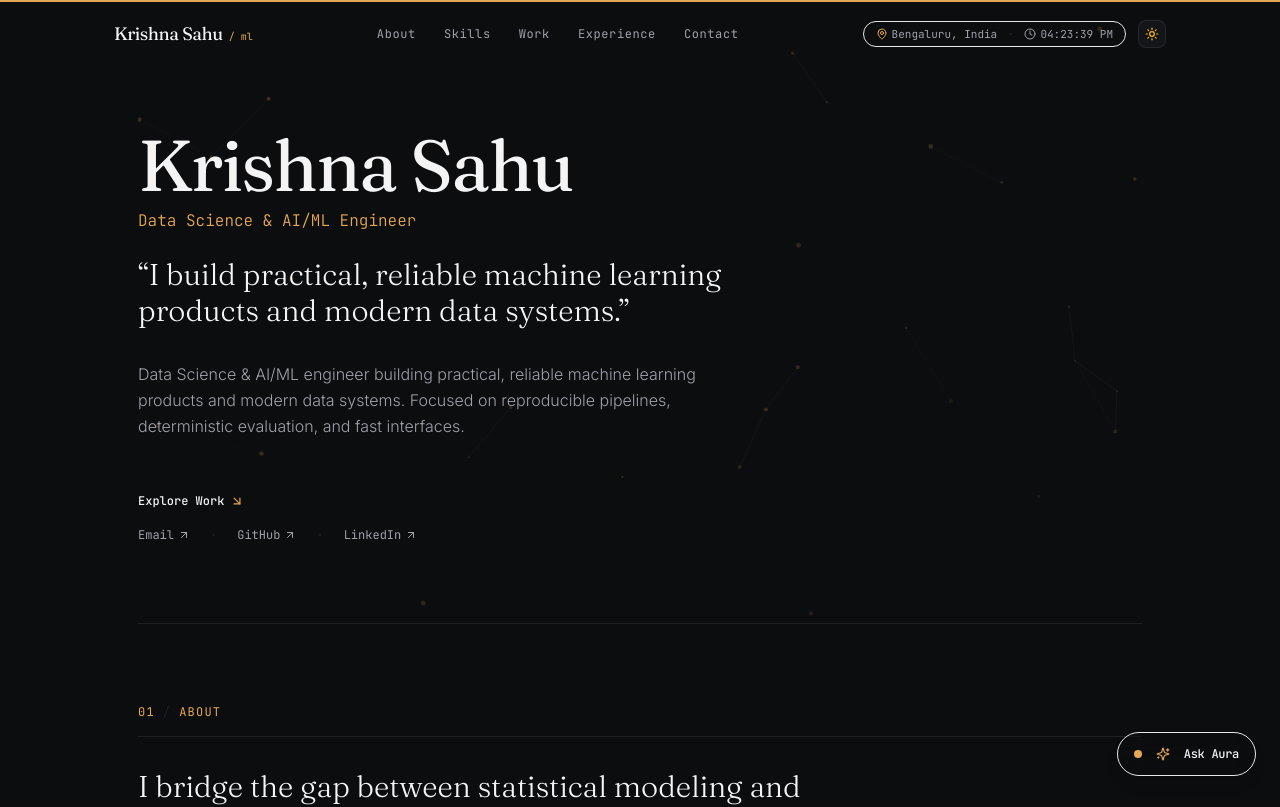
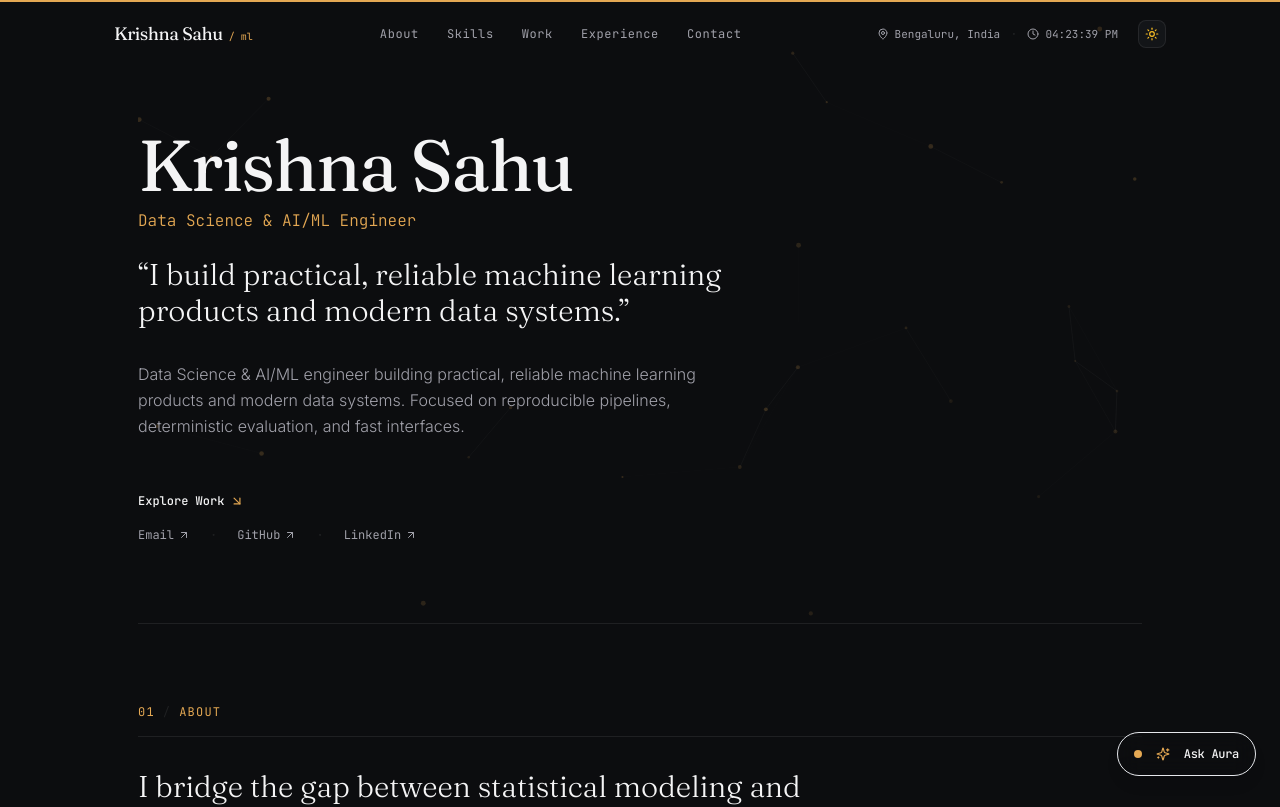
Before and after one commit to KrishnaTerminalOpen/krishna_sahu, a Next.js app: page / in a window 1280 px wide. Shown: the top 807 px of the page. Built offline with nearby package versions, Linux system fonts and the light colour scheme.

Commit message:
Remove highlighted border around navbar location and live clock

```diff
--- a/components/Navbar.tsx
+++ b/components/Navbar.tsx
@@ -91,16 +91,16 @@ export function Navbar({ onOpenCommandPalette }: NavbarProps) {
 
         {/* Actions (Location, Live Time, Theme Toggle) */}
         <div className="flex items-center gap-2 sm:gap-3">
-          {/* Location & Live Time Telemetry in Navbar */}
-          <div className="hidden sm:flex items-center gap-2.5 px-3 py-1 rounded-full border border-border/80 bg-surface/80 font-mono text-xs text-muted">
-            <div className="flex items-center gap-1 text-[11px]">
-              <MapPin className="w-3 h-3 text-accent" />
+          {/* Location & Live Time Telemetry in Navbar (Clean & Unhighlighted) */}
+          <div className="hidden sm:flex items-center gap-2.5 px-2 py-1 font-mono text-xs text-muted">
+            <div className="flex items-center gap-1.5 text-[11px]">
+              <MapPin className="w-3 h-3 text-accent/80" />
               <span>{PORTFOLIO_CONTENT.personal.location}</span>
             </div>
             <span className="text-border">·</span>
-            <div className="flex items-center gap-1 text-[11px]">
-              <Clock className="w-3 h-3 text-muted" />
-              <span suppressHydrationWarning className="tabular-nums text-foreground/85">
+            <div className="flex items-center gap-1.5 text-[11px]">
+              <Clock className="w-3 h-3 text-muted/80" />
+              <span suppressHydrationWarning className="tabular-nums text-foreground/80">
                 {timeString || '12:00:00 PM'}
               </span>
             </div>
```
